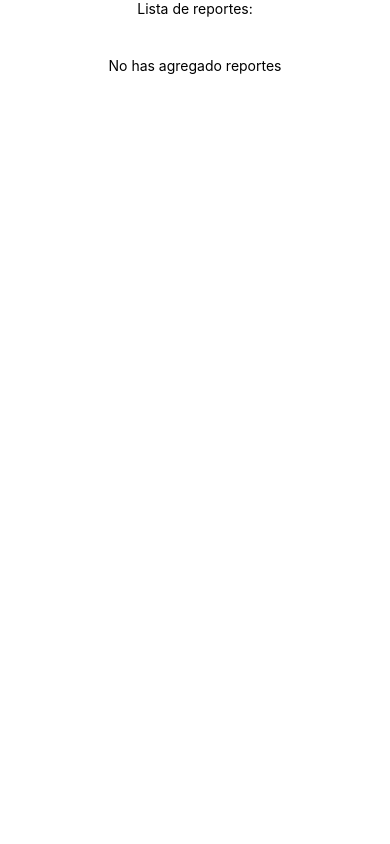
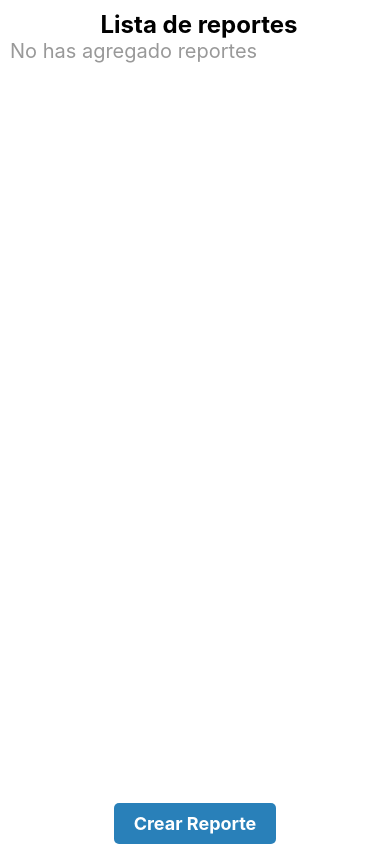
Before and after one commit to iJesusApm/reportapp, a React Native app: screen / in a window 390 px wide. Built offline with nearby package versions, Linux system fonts and the light colour scheme.

Commit message:
feat: add styles and improve logic in reportList component

```diff
--- /dev/null
+++ b/src/components/Report.tsx
@@ -0,0 +1,46 @@
+import React from 'react'
+import {View, Text, StyleSheet} from 'react-native'
+import {Report} from '../types'
+
+type Props = {
+  item: Report
+}
+
+const ReportComponent = ({item}: Props): JSX.Element => {
+  const {title, description, image} = item
+  return (
+    <View style={styles.container}>
+      <View style={styles.reportItem}>
+        <Text style={styles.reportTitle}>{title}</Text>
+        <Text style={styles.reportDescription}>{description}</Text>
+        <Text style={styles.reportDescription}>Imagen: {image}</Text>
+      </View>
+    </View>
+  )
+}
+
+const styles = StyleSheet.create({
+  container: {
+    backgroundColor: '#FFF',
+    borderColor: '#E0E0E0',
+    borderTopWidth: 1,
+    marginTop: 8,
+  },
+  reportItem: {
+    alignItems: 'flex-start',
+    paddingHorizontal: 16,
+    paddingVertical: 8,
+  },
+  reportTitle: {
+    marginVertical: 4,
+    fontSize: 18,
+    fontWeight: 'bold',
+  },
+  reportDescription: {
+    marginVertical: 4,
+    fontSize: 16,
+    fontWeight: '400',
+  },
+})
+
+export default ReportComponent
--- a/src/components/ReportList.tsx
+++ b/src/components/ReportList.tsx
@@ -1,12 +1,17 @@
 import React, {useEffect, useState} from 'react'
-import {View, Text, ActivityIndicator, FlatList, StyleSheet} from 'react-native'
+import {View, Text, ActivityIndicator, FlatList, StyleSheet, TouchableOpacity} from 'react-native'
+import {useNavigation} from '@react-navigation/native'
+
 import AsyncStorage from '@react-native-async-storage/async-storage'
 
 import {Report} from '../types'
+import ReportComponent from './Report'
+import {SCREENS_ROUTES} from '../navigation/constants'
 
 const ReportList = (): JSX.Element => {
   const [reportList, setReportList] = useState<Array<Report>>([])
   const [isLoading, setIsLoading] = useState(true)
+  const navigation = useNavigation()
 
   useEffect(() => {
     const getReportList = async () => {
@@ -25,13 +30,9 @@ const ReportList = (): JSX.Element => {
     getReportList()
   }, [])
 
-  const renderItem = ({item}: {item: Report}) => (
-    <View>
-      <Text>Imagen: {item.image}</Text>
-      <Text>Título: {item.title}</Text>
-      <Text>Descripción: {item.description}</Text>
-    </View>
-  )
+  const handleCreateReport = () => {
+    navigation.navigate(SCREENS_ROUTES.CREATE)
+  }
 
   if (isLoading) {
     return <ActivityIndicator size="large" color="blue" />
@@ -41,28 +42,52 @@ const ReportList = (): JSX.Element => {
     <View style={styles.container}>
       <FlatList
         data={reportList}
-        renderItem={renderItem}
+        renderItem={({item}: Report) => <ReportComponent item={item} />}
         keyExtractor={item => item.id.toString()}
-        ListHeaderComponent={<Text>Lista de reportes:</Text>}
+        ListHeaderComponent={<Text style={styles.title}>Lista de reportes</Text>}
         ListEmptyComponent={<Text style={styles.emptyList}>No has agregado reportes</Text>}
         contentContainerStyle={styles.list}
       />
+      <View style={styles.wrapper}>
+        <TouchableOpacity style={styles.createButton} onPress={handleCreateReport}>
+          <Text style={styles.createButtonText}>Crear Reporte</Text>
+        </TouchableOpacity>
+      </View>
     </View>
   )
 }
 
 const styles = StyleSheet.create({
   container: {
+    flex: 1,
+  },
+  title: {
+    fontSize: 24,
+    fontWeight: 'bold',
+    marginLeft: 8,
+    textAlign: 'center',
+  },
+  emptyList: {
+    fontSize: 20,
+    color: '#999999',
+  },
+  list: {
+    margin: 10,
+  },
+  wrapper: {
     alignItems: 'center',
     justifyContent: 'center',
   },
-  emptyList: {
-    marginTop: 40,
+  createButton: {
+    backgroundColor: '#2980b9',
+    borderRadius: 5,
+    paddingHorizontal: 20,
+    paddingVertical: 10,
   },
-  list: {
-    flex: 1,
-    alignItems: 'center',
-    justifyContent: 'center',
+  createButtonText: {
+    fontSize: 18,
+    color: '#FFFFFF',
+    fontWeight: 'bold',
   },
 })
 
--- a/src/screens/HomeScreen.tsx
+++ b/src/screens/HomeScreen.tsx
@@ -1,12 +1,13 @@
 import React from 'react'
-import {View, StyleSheet} from 'react-native'
+import {SafeAreaView, StatusBar, StyleSheet} from 'react-native'
 import ReportList from '../components/ReportList'
 
 const Home = (): JSX.Element => {
   return (
-    <View style={styles.container}>
+    <SafeAreaView style={styles.container}>
+      <StatusBar barStyle="dark-content" backgroundColor="transparent" />
       <ReportList />
-    </View>
+    </SafeAreaView>
   )
 }
 
```
